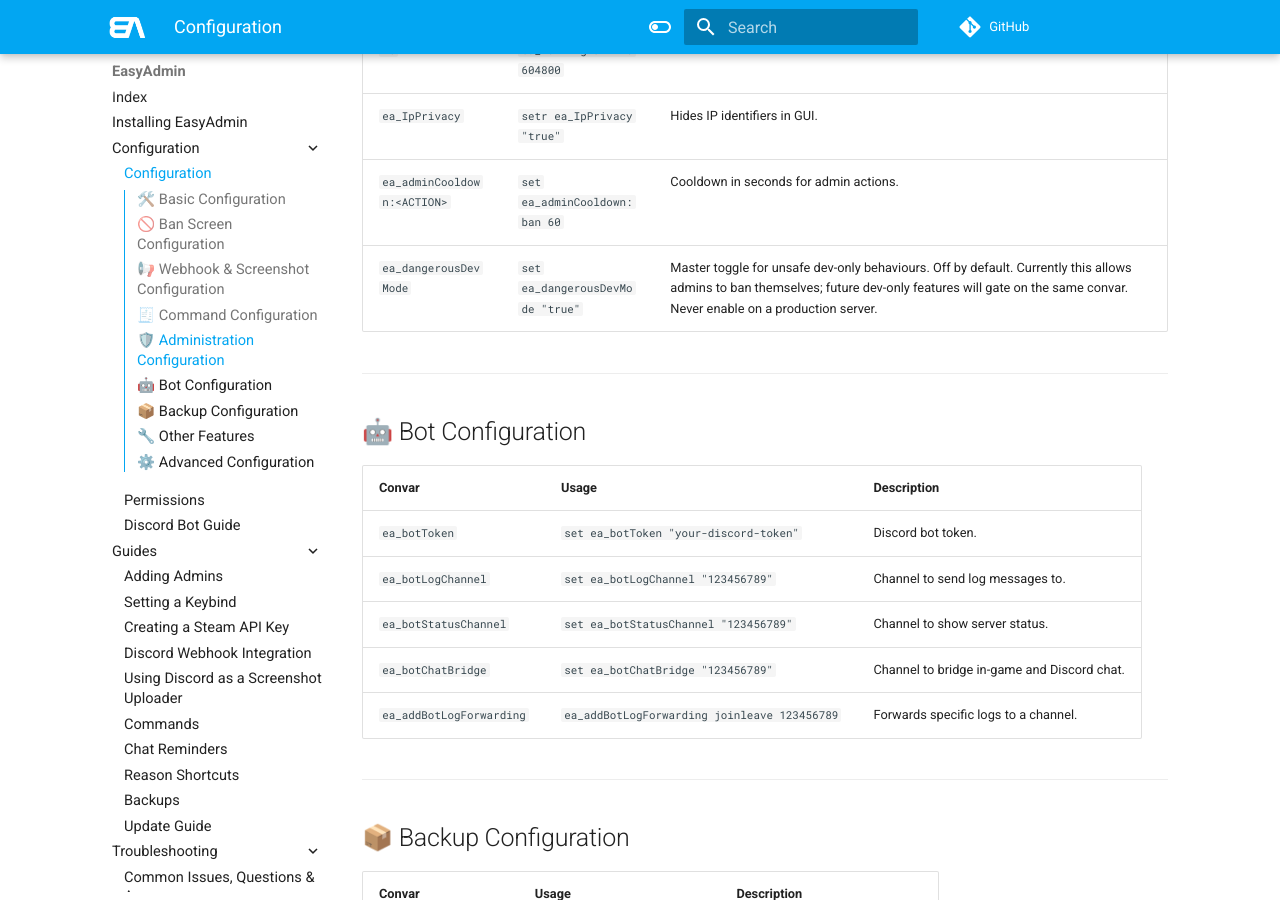
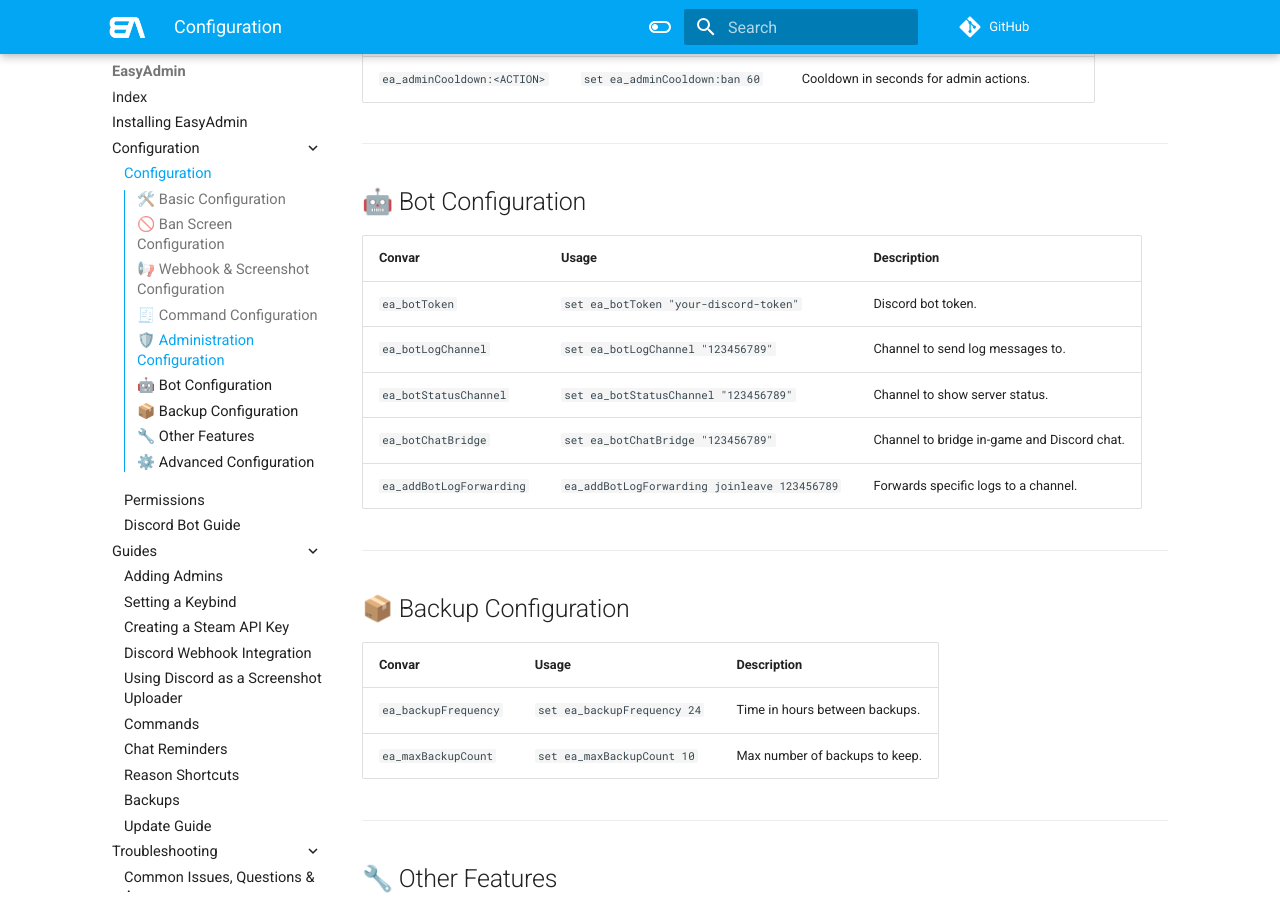
Before and after one commit to Blumlaut/EasyAdmin, an MkDocs documentation site: the page built from docs/docs/config.md, in a window 1280 px wide and 900 px high, scrolled down 3323 px. Built offline with MkDocs 1.6.1 and Material for MkDocs 9.7.7, drawn with Linux system fonts in a browser that asks for light colours; comment, search, counter and statistics services are not loaded; some of the changed text lies outside the part shown.

Commit message:
Moved convar doc down to advanced config

```diff
--- a/docs/docs/config.md
+++ b/docs/docs/config.md
@@ -75,7 +75,6 @@
 | `ea_warningBanTime` | `set ea_warningBanTime 604800` | Duration of ban after too many warnings. |
 | `ea_IpPrivacy` | `setr ea_IpPrivacy "true"` | Hides IP identifiers in GUI. |
 | `ea_adminCooldown:<ACTION>` | `set ea_adminCooldown:ban 60` | Cooldown in seconds for admin actions. |
-| `ea_dangerousDevMode` | `set ea_dangerousDevMode "true"` | Master toggle for unsafe dev-only behaviours. Off by default. Currently this allows admins to ban themselves; future dev-only features will gate on the same convar. Never enable on a production server. |
 
 ---
 
```
Also changed, not shown: other parts of docs/docs/config.md (+1 -0 lines).
